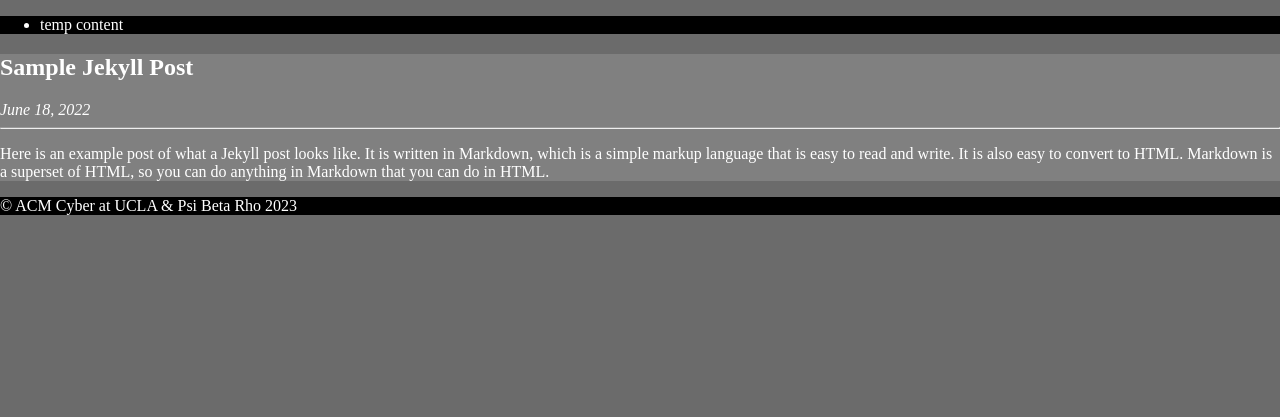
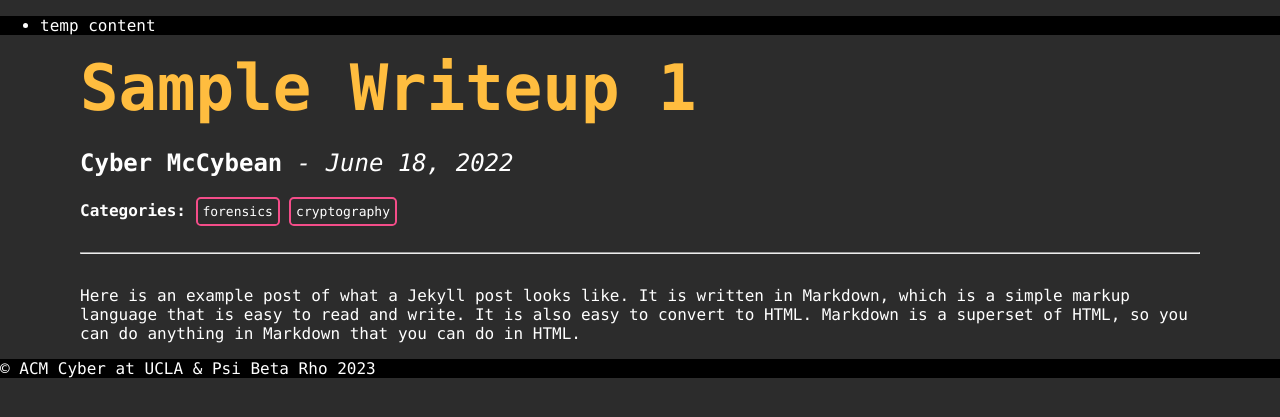
Before and after one commit to pbrucla/pbrucla.github.io, a Jekyll site: the page built from _posts/writeups/2022-06-18-sample-writeup-1.md, in a window 1280 px wide. Shown: the top 417 px of the page. Built offline with Jekyll 4.4.1, drawn with Linux system fonts in a browser that asks for light colours.

Commit message:
Add blog cards and posts * Add two sample articles and one sample writeup * Add styling for blog page and individual posts * Todo: different colors for different tags

```diff
--- a/_layouts/post.html
+++ b/_layouts/post.html
@@ -3,8 +3,19 @@ layout: default
 ---
 
 <article>
-    <h1>{{ page.title }}</h1>
-    <em>{{ page.date | date: "%B %-d, %Y" }}</em>
+    <h1 class="post-title">{{ page.title }}</h1>
+    <p class="post-author-date"><b>{{ page.author }}</b><em> - {{ page.date | date: "%B %-d, %Y" }}</em></p>
+
+
+    <div class="tags">
+
+        <strong>Categories: </strong>
+
+        {% for tag in page.tags %}
+        <span>{{tag}}</span>
+        {% endfor %}
+
+    </div>
 
     <hr>
 
--- a/_posts/2022-06-18-welcome-to-jekyll.md
+++ b/_posts/writeups/2022-06-18-sample-writeup-1.md
@@ -1,6 +1,10 @@
 ---
 layout: post
-title:  "Sample Jekyll Post"
+title: "Sample Writeup 1"
+author: Cyber McCybean
+categories: writeups
+tags: forensics cryptography
+summary: "This is a summary of sample writeup 1." # 200 char max
 ---
 
 Here is an example post of what a Jekyll post looks like. It is written in Markdown, which is a simple markup language that is easy to read and write. It is also easy to convert to HTML. Markdown is a superset of HTML, so you can do anything in Markdown that you can do in HTML.
--- a/assets/styles/global.scss
+++ b/assets/styles/global.scss
@@ -4,8 +4,29 @@ html,
 body {
     margin: 0;
     padding: 0;
-    background-color: #6B6B6B;
+    background-color: #2C2C2C;
     color: #FFFFFF;
+    font-family: 'IBM Plex Mono', 'Consolas', 'Lucida Console', monospace;
+}
+
+article {
+    margin: 0 5rem;
+}
+
+a {
+    text-decoration: none;
+    color: white;
+}
+
+hr {
+    margin: 2rem 0;
+}
+
+h1 {
+    color: #FFBD3F;
+    font-size: 5rem;
+    font-weight: bold;
+    margin: 0 5rem;
 }
 
 @import 'footer', 'nav', 'post';
--- a/assets/styles/post.scss
+++ b/assets/styles/post.scss
@@ -1,3 +1,53 @@
-article {
-    background-color: grey;
+ul.blog-cards {
+    list-style: none;
+    padding: 0;
 }
+
+ul.blog-cards>li {
+    padding: 2rem;
+    margin: 2rem 5rem;
+    border-radius: 0.5rem;
+    background-color: #565656;
+    transition: box-shadow .2s;
+}
+
+ul.blog-cards>li:hover {
+    box-shadow: 0 0 6px #FFBD3F;
+
+    .card-title {
+        text-decoration: underline #FFBD3F 2px;
+    }
+}
+
+.card-title {
+    font-size: 2.5rem;
+    font-weight: bold;
+}
+
+.card-date-author {
+    font-style: italic;
+}
+
+.tags {
+    margin: 1rem 0;
+
+    span {
+        padding: 0.3rem;
+        border: 2px solid #F44D89;
+        border-radius: 0.3rem;
+        font-size: small;
+    }
+}
+
+.card-summary {
+    padding-top: 1rem;
+}
+
+.post-title {
+    margin: 0;
+    font-size: 4rem;
+}
+
+.post-author-date {
+    font-size: 1.5rem;
+}
```
Also changed, not shown: _posts/articles/2022-12-28-sample-article-1.md (added, +10 -0 lines), _posts/articles/2022-12-28-sample-article-2.md (added, +10 -0 lines), blog.html (added, +25 -0 lines), Gemfile.lock.
